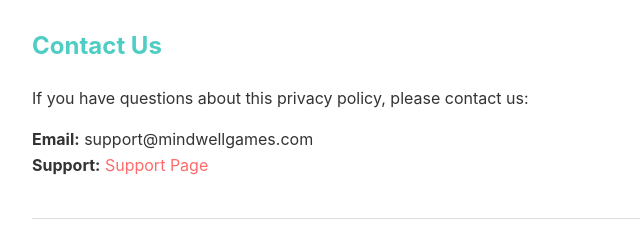
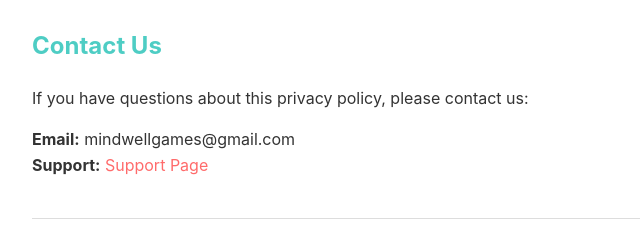
Before and after one commit to mindwellgames-sketch/fyd-privacy, a plain HTML site: page index.html in a window 1280 px wide. Shown: the part 2141-2371 px from the top of the page, 208-848 px from the left. Drawn offline with Linux system fonts and the light colour scheme.

Commit message:
Update index.html

```diff
--- a/index.html
+++ b/index.html
@@ -114,7 +114,7 @@
 
       <h2>Contact Us</h2>
       <p>If you have questions about this privacy policy, please contact us:</p>
-      <p><strong>Email:</strong> support@mindwellgames.com<br>
+      <p><strong>Email:</strong> mindwellgames@gmail.com<br>
       <strong>Support:</strong> <a href="support.html">Support Page</a></p>
 
       <hr style="margin-top: 40px; border: none; border-top: 1px solid #ddd;">
```
